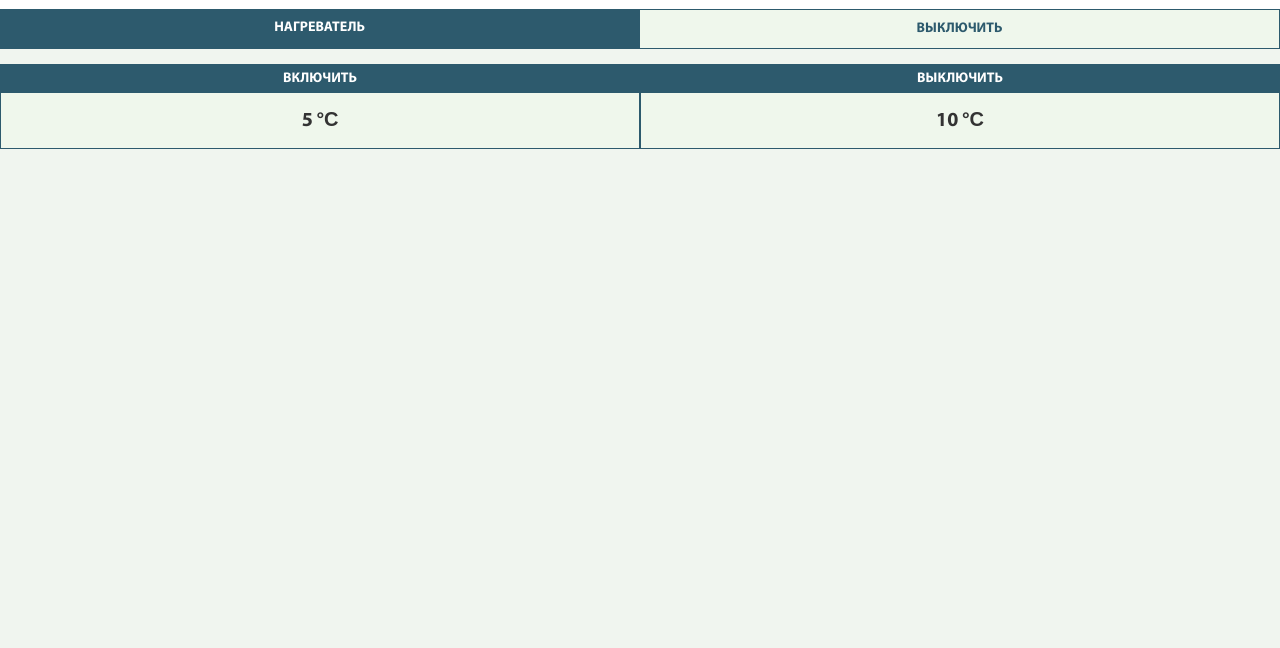
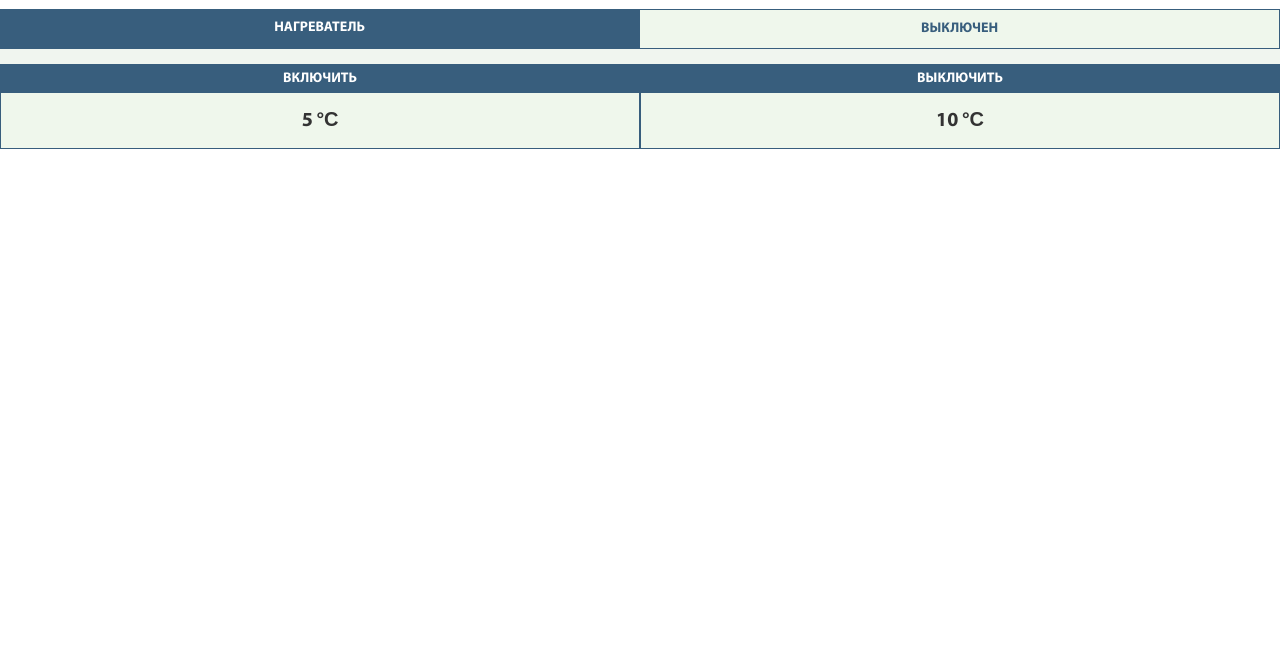
Before and after one commit to KJDev99/tempratura, a plain HTML site: page index.html in a window 1280 px wide. Shown: the part 152-800 px from the top of the page. Drawn offline with Linux system fonts and the light colour scheme; no server answers; files whose address does not match are found by name.

Commit message:
edit html

```diff
--- a/index.html
+++ b/index.html
@@ -10,7 +10,12 @@
         font-weight: normal;
         font-style: normal;
       }
-      body {
+      * {
+        margin: 0;
+        padding: 0;
+        box-sizing: border-box;
+      }
+      .wrapper {
         margin: 0;
         font-family: "Myriad", sans-serif;
         background: #f0f5ef;
@@ -19,7 +24,7 @@
         font-size: 16px;
       }
       .header {
-        background: #2d5a6d;
+        background: #385e7d;
         color: #eff7ec;
         padding: 10px;
         font-size: 20px;
@@ -40,7 +45,7 @@
       .status-box {
         display: flex;
         font-size: 14px;
-        background: #2d5a6d;
+        background: #385e7d;
         color: white;
         font-weight: bold;
       }
@@ -50,8 +55,8 @@
       }
       .status-box .active {
         background: #eff7ec;
-        color: #2d5a6d;
-        border: 1px solid #2d5a6d;
+        color: #385e7d;
+        border: 1px solid #385e7d;
       }
       .buttons {
         display: flex;
@@ -61,12 +66,12 @@
       .buttons div {
         flex: 1;
         background: #eff7ec;
-        border: 1px solid #2d5a6d;
+        border: 1px solid #385e7d;
         font-size: 20px;
       }
       .buttons label {
         display: block;
-        background: #2d5a6d;
+        background: #385e7d;
         color: white;
         padding: 5px 0;
         font-size: 14px;
@@ -80,6 +85,7 @@
     </style>
   </head>
   <body>
+    <div class="wrapper">
       <div class="header">ОБОГРЕВ ТРУБЫ</div>
       <div class="section">
         <div>ТЕМПЕРАТУРА ТРУБЫ</div>
@@ -90,7 +96,7 @@
       </div>
       <div class="status-box">
         <div>НАГРЕВАТЕЛЬ</div>
-      <div id="on_off" class="active">ВЫКЛЮЧИТЬ</div>
+        <div id="on_off" class="active">ВЫКЛЮЧЕН</div>
       </div>
       <div class="buttons">
         <div>
@@ -100,6 +106,7 @@
         <div>
           <label>ВЫКЛЮЧИТЬ</label>
           <span id="th">10 °C</span>
+        </div>
       </div>
     </div>
     <script>
```
Lines whose indentation alone changed are shown as unchanged.
